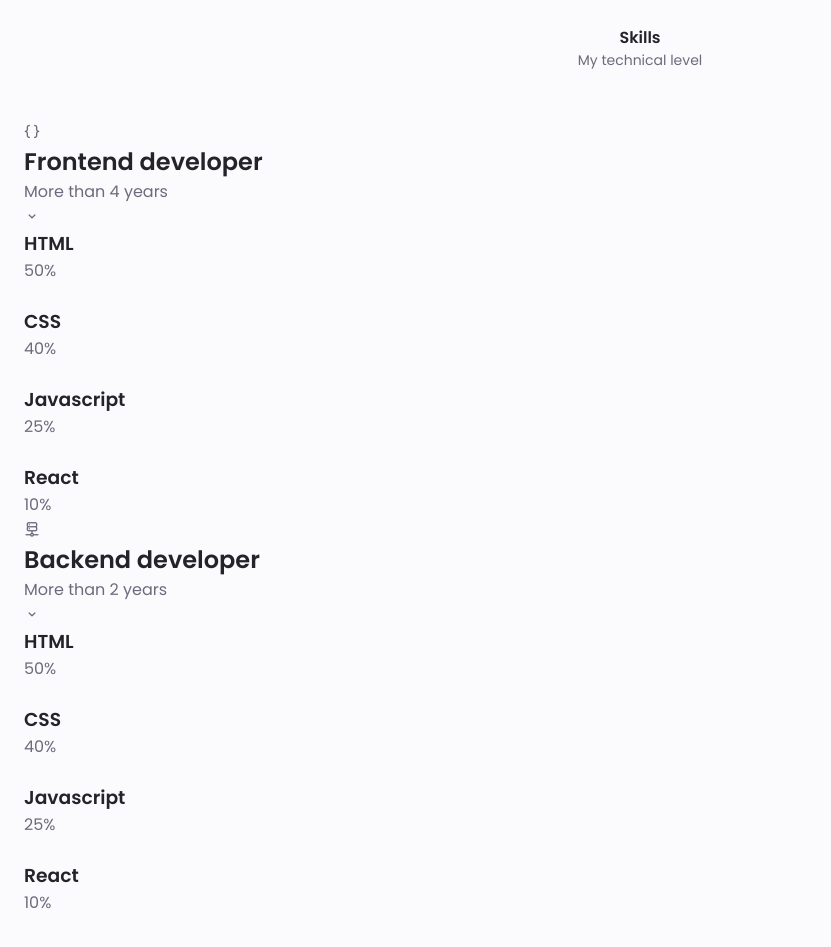
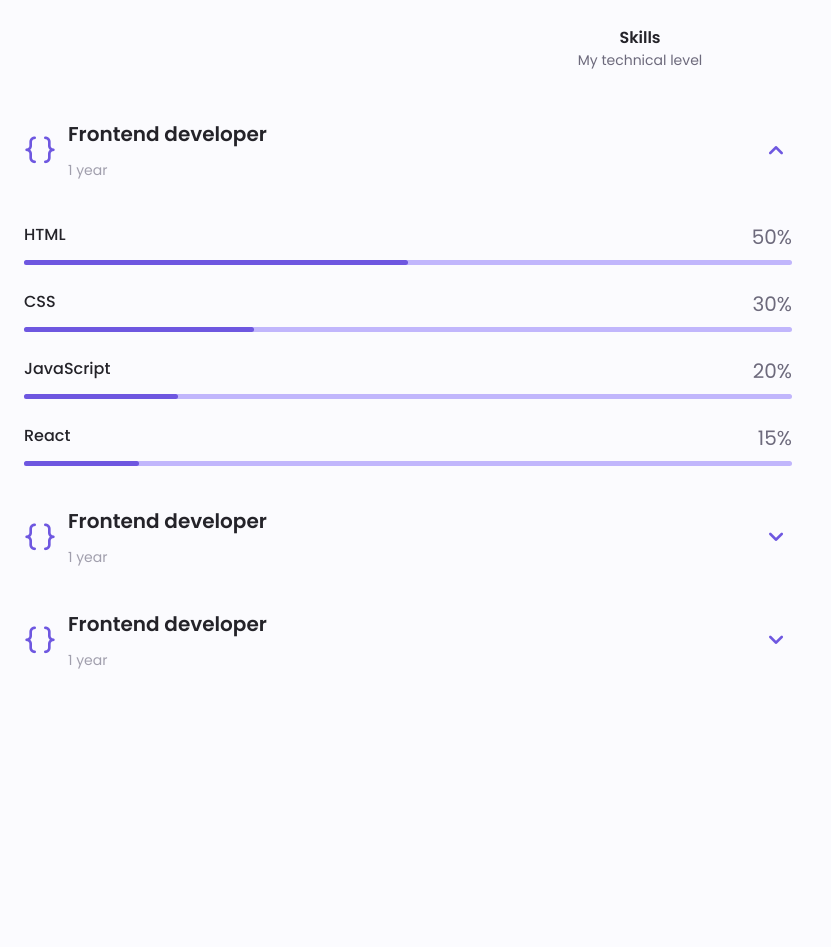
Before and after one commit to AnaLuizaCunha/responsive-website, a plain HTML site: page index.html in a window 1280 px wide. Shown: the part 1160-2107 px from the top of the page, without its empty margins (0-831 px from the left). After the commit the page ends 1984 px from the top, so only its background shows below. Drawn offline with nearby package versions, Linux system fonts and the light colour scheme.

Commit message:
alteração das skills

```diff
--- a/index.html
+++ b/index.html
@@ -163,14 +163,14 @@
 
             <div class="skills__container container grid">
                 <div>
-                    <!--==== SKILLS 1====-->
-                    <div class="skills__content">
+                    <!--==== SKILLS 1 ====-->
+                    <div class="skills__content skills__open">
                         <div class="skills__header">
                             <i class="uil uil-brackets-curly skills__icon"></i>
 
                             <div>
-                                <h1 class="skills_title">Frontend developer</h1>
-                                <span class="skills__subtitle">More than 4 years</span>
+                                <h1 class="skills__titles">Frontend developer</h1>
+                                <span class="skills__subtitle">1 year</span>
                             </div>
 
                             <i class="uil uil-angle-down skills__arrow"></i>
@@ -178,7 +178,7 @@
 
                         <div class="skills__list grid">
                             <div class="skills__data">
-                                <div class="skills__title">
+                                <div class="skills__titles">
                                     <h3 class="skills__name">HTML</h3>
                                     <span class="skills__number">50%</span>
                                 </div>
@@ -187,42 +187,43 @@
                                 </div>
                             </div>
                             <div class="skills__data">
-                                <div class="skills__title">
+                                <div class="skills__titles">
                                     <h3 class="skills__name">CSS</h3>
-                                    <span class="skills__number">40%</span>
+                                    <span class="skills__number">30%</span>
                                 </div>
                                 <div class="skills__bar">
                                     <span class="skills__percentage skills__css"></span>
                                 </div>
                             </div>
                             <div class="skills__data">
-                                <div class="skills__title">
-                                    <h3 class="skills__name">Javascript</h3>
-                                    <span class="skills__number">25%</span>
+                                <div class="skills__titles">
+                                    <h3 class="skills__name">JavaScript</h3>
+                                    <span class="skills__number">20%</span>
                                 </div>
                                 <div class="skills__bar">
                                     <span class="skills__percentage skills__js"></span>
                                 </div>
                             </div>
                             <div class="skills__data">
-                                <div class="skills__title">
+                                <div class="skills__titles">
                                     <h3 class="skills__name">React</h3>
-                                    <span class="skills__number">10%</span>
+                                    <span class="skills__number">15%</span>
                                 </div>
                                 <div class="skills__bar">
-                                    <span class="skills__percentage skills__html"></span>
+                                    <span class="skills__percentage skills__react"></span>
                                 </div>
                             </div>
                         </div>
                     </div>
-                    <!--==== SKILLS 2====-->
-                    <div class="skills__content">
+
+                    <!--==== SKILLS 2 ====-->
+                    <div class="skills__content skills__close">
                         <div class="skills__header">
-                            <i class="uil uil-server-network"></i>
+                            <i class="uil uil-brackets-curly skills__icon"></i>
 
                             <div>
-                                <h1 class="skills_title">Backend developer</h1>
-                                <span class="skills__subtitle">More than 2 years</span>
+                                <h1 class="skills__titles">Frontend developer</h1>
+                                <span class="skills__subtitle">1 year</span>
                             </div>
 
                             <i class="uil uil-angle-down skills__arrow"></i>
@@ -230,7 +231,7 @@
 
                         <div class="skills__list grid">
                             <div class="skills__data">
-                                <div class="skills__title">
+                                <div class="skills__titles">
                                     <h3 class="skills__name">HTML</h3>
                                     <span class="skills__number">50%</span>
                                 </div>
@@ -239,30 +240,74 @@
                                 </div>
                             </div>
                             <div class="skills__data">
-                                <div class="skills__title">
+                                <div class="skills__titles">
                                     <h3 class="skills__name">CSS</h3>
-                                    <span class="skills__number">40%</span>
+                                    <span class="skills__number">30%</span>
                                 </div>
                                 <div class="skills__bar">
                                     <span class="skills__percentage skills__css"></span>
                                 </div>
                             </div>
                             <div class="skills__data">
-                                <div class="skills__title">
-                                    <h3 class="skills__name">Javascript</h3>
-                                    <span class="skills__number">25%</span>
+                                <div class="skills__titles">
+                                    <h3 class="skills__name">JavaScript</h3>
+                                    <span class="skills__number">20%</span>
                                 </div>
                                 <div class="skills__bar">
                                     <span class="skills__percentage skills__js"></span>
                                 </div>
                             </div>
                             <div class="skills__data">
-                                <div class="skills__title">
+                                <div class="skills__titles">
                                     <h3 class="skills__name">React</h3>
-                                    <span class="skills__number">10%</span>
+                                    <span class="skills__number">15%</span>
+                                </div>
+                                <div class="skills__bar">
+                                    <span class="skills__percentage skills__react"></span>
+                                </div>
+                            </div>
+                        </div>
+                    </div>
+
+                    <!--==== SKILLS 3 ====-->
+                    <div class="skills__content skills__close">
+                        <div class="skills__header">
+                            <i class="uil uil-brackets-curly skills__icon"></i>
+
+                            <div>
+                                <h1 class="skills__titles">Frontend developer</h1>
+                                <span class="skills__subtitle">1 year</span>
+                            </div>
+
+                            <i class="uil uil-angle-down skills__arrow"></i>
+                        </div>
+
+                        <div class="skills__list grid">
+                            <div class="skills__data">
+                                <div class="skills__titles">
+                                    <h3 class="skills__name">HTML</h3>
+                                    <span class="skills__number">50%</span>
                                 </div>
                                 <div class="skills__bar">
                                     <span class="skills__percentage skills__html"></span>
+                                </div>
+                            </div>
+                            <div class="skills__data">
+                                <div class="skills__titles">
+                                    <h3 class="skills__name">CSS</h3>
+                                    <span class="skills__number">30%</span>
+                                </div>
+                                <div class="skills__bar">
+                                    <span class="skills__percentage skills__css"></span>
+                                </div>
+                            </div>
+                            <div class="skills__data">
+                                <div class="skills__titles">
+                                    <h3 class="skills__name">JavaScript</h3>
+                                    <span class="skills__number">20%</span>
+                                </div>
+                                <div class="skills__bar">
+                                    <span class="skills__percentage skills__js"></span>
                                 </div>
                             </div>
                         </div>
@@ -272,6 +317,10 @@
         </section>
 
 
+
+        <!--==== QUALIFICATION ====-->
+
+    </main>
     <script src="main.js"></script>
 </body>
 </html>
--- a/main.js
+++ b/main.js
@@ -28,3 +28,24 @@ function linkAction(){
     navMenu.classList.remove('show-menu')
 }
 navLink.forEach(n => n.addEventListener('click', linkAction))
+
+/*==== ACCORDION SKILLS ====*/
+const skillsContent = document.getElementsByClassName('skills__content'),
+      skillsHeader = document.querySelectorAll('.skills__header')
+
+function toggleSkills(){
+    let itemClass = this.parentNode.className
+
+    for(i = 0; i < skillsContent.length; i++){
+        skillsContent[i].className = 'skills__content skills__close'
+    }
+    if(itemClass === 'skills__content skills__close'){
+        this.parentNode.className = 'skills__content skills__open'
+    }
+}
+
+skillsHeader.forEach((el) =>{
+    el.addEventListener('click', toggleSkills)
+})
+
+/*==== QUALIFICATION TABS ====*/
--- a/styles.css
+++ b/styles.css
@@ -374,3 +374,100 @@ img {
     display: flex;
     justify-content: center;
 }
+
+/*==== SKILLS ====*/
+.skills__container {
+    row-gap: 0;
+}
+
+.skills__header {
+    display: flex;
+    align-items: center;
+    margin-bottom: var(--mb-2-5);
+    cursor: pointer;
+}
+
+.skills__icon,
+.skills__arrow {
+    font-size: 2rem;
+    color: var(--first-color);
+}
+
+.skills__icon {
+    margin-right: var(--mb-0-75);
+}
+
+.skills__titles {
+    font-size: var(--h3-font-size);
+}
+
+.skills__subtitle {
+    font-size: var(--small-font-size);
+    color: var(--text-color-light);
+}
+
+.skills__arrow {
+    margin-left: auto;
+    transition: .4s;
+}
+
+.skills__list {
+    row-gap: 1.5rem;
+    padding-left: .4s;
+}
+
+.skills__titles {
+    display: flex;
+    justify-content: space-between;
+    margin-bottom: var(--mb-0-5);
+}
+
+.skills__name {
+    font-size: var(--normal-font-size);
+    font-weight: var(--font-medium);
+}
+
+.skills__bar,
+.skills__percentage {
+    height: 5px;
+    border-radius: .25rem;
+}
+
+.skills__bar {
+    background-color: var(--first-color-lighter);
+}
+
+.skills__percentage {
+    display: block;
+    background-color: var(--first-color);
+}
+
+.skills__html {
+    width: 50%;
+}
+
+.skills__css {
+    width: 30%;
+}
+
+.skills__js {
+    width: 20%;
+}
+
+.skills__react {
+    width: 15%;
+}
+
+.skills__close .skills__list {
+    height: 0;
+    overflow: hidden;
+}
+.skills__open .skills__list {
+    height: max-content;
+    margin-bottom: var(--mb-2-5);
+}
+
+.skills__open .skills__arrow {
+    transform: rotate(-180deg);
+}
+/*==== QUALIFICATION ====*/
```
